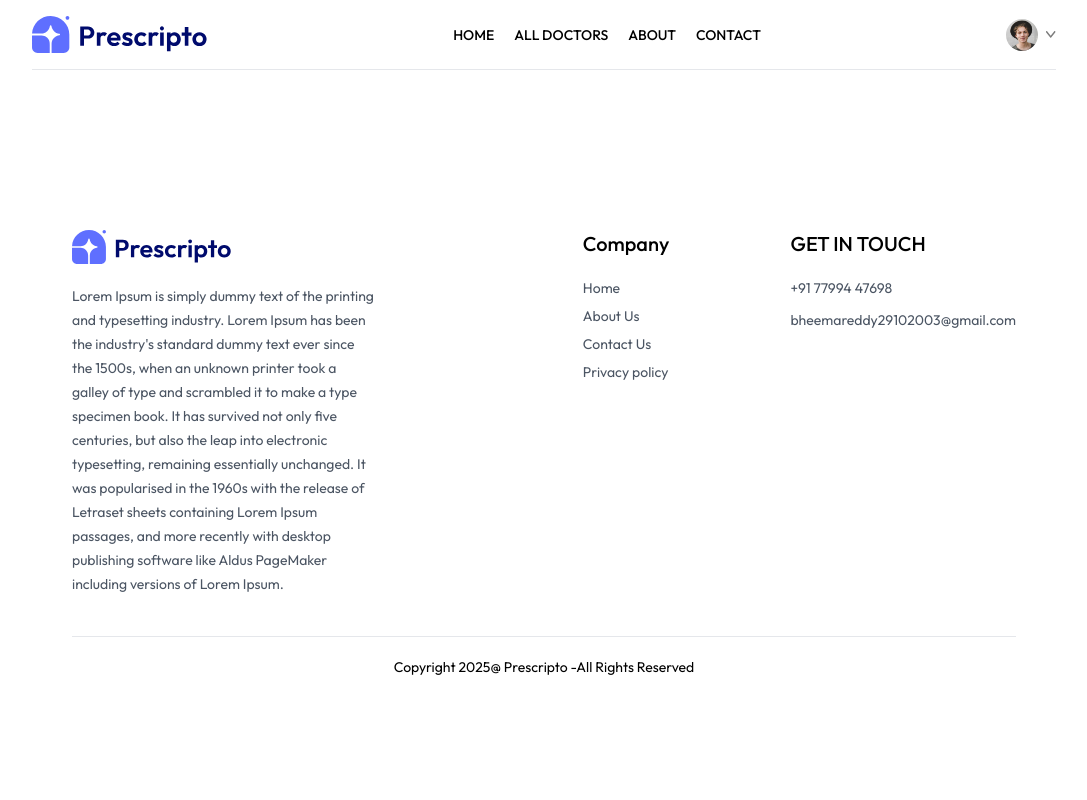
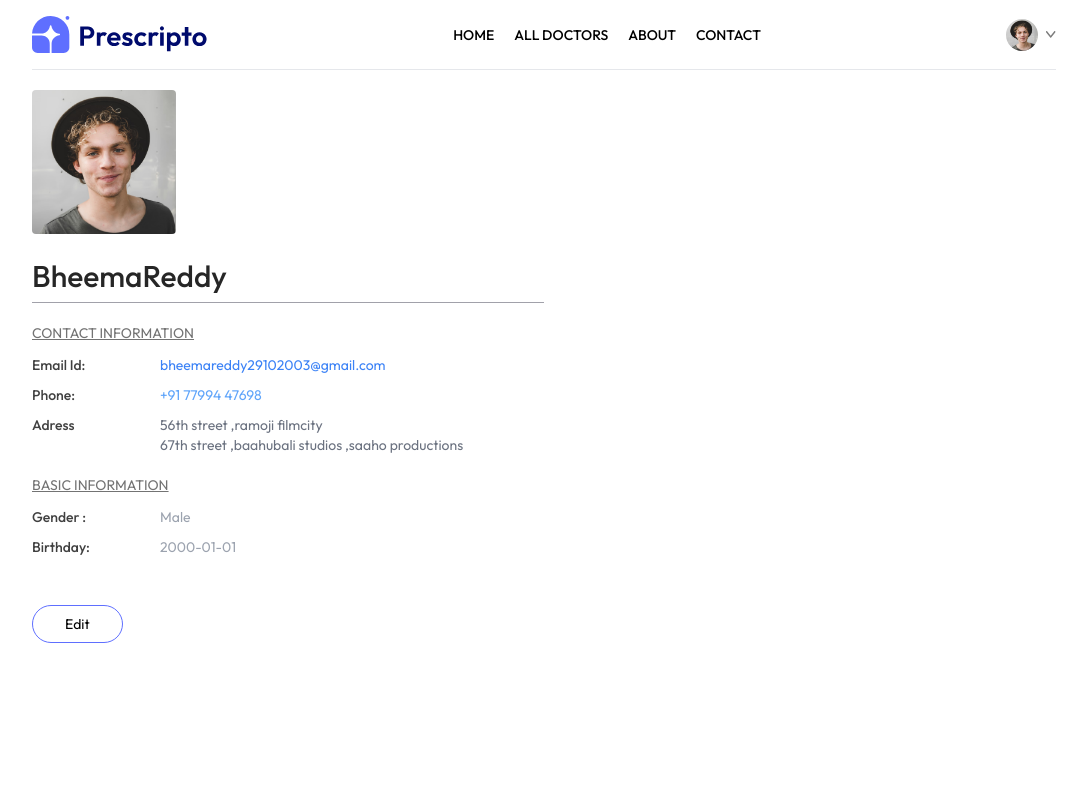
Before and after one commit to BheemaReddy07/Doctor_Appointment, a React (Vite) app in the folder frontend/: page /my-profile in a window 1280 px wide. Shown: the top 800 px of the page, without its empty margins (96-1183 px from the left). Built offline with nearby package versions, Linux system fonts and the light colour scheme.

Commit message:
completed the profile,login

```diff
--- a/frontend/src/pages/About.jsx
+++ b/frontend/src/pages/About.jsx
@@ -5,7 +5,7 @@
   return (
     <div>
       <div className='text-center text-2xl pt-10 text-gray-500'>
-        <p>ABOUT  <span className='text0gray-700 font-medium'>US</span></p>
+        <p>ABOUT  <span className='text-gray-700 font-medium'>US</span></p>
       </div>
 
       <div className='my-10 flex flex-col md:flex-row gap-12'>
--- a/frontend/src/pages/Login.jsx
+++ b/frontend/src/pages/Login.jsx
@@ -1,10 +1,54 @@
 import React from 'react'
+import { useState } from 'react'
+const Login = () => {
+   const [state,setState] = useState('Sign Up')
 
-const Login = () => {
+   const [name,setName] = useState('')
+   const [email,setEmail] = useState('')
+   const [password ,setPassword] = useState('')
+
+   const onSubmitHandler = async (event) =>{
+        event.preventDefault()
+   }
+
+
   return (
-    <div>
 
-    </div>
+    <form className='min-h-[80vh] flex items-center'>
+      <div className='flex flex-col gap-3 m-auto items-start p-8 min-w-[340px] sm:min-w-96 border rounded-xl text-zinc-600 text-sm shadow-lg'>
+        <p className='text-2xl font-semibold'>{state==='Sign Up'? "Create Account":"Login"}</p>
+        <p className='font-sm text-[13px] text-gray-500'>please {state==='Sign Up'? "Sign In":"Login"} to book an Appointment</p>
+       {
+        state==='Sign Up' &&  <div className='w-full'>
+        <p>Full Name</p>
+        <input className='border border-zinc-300 rounded w-full p-2 mt-1' type="text" name='name' onChange={(e)=>setName(e.target.value)}  value={name} id="" required />
+      </div>
+       }
+
+      <div className='w-full'>
+        <p>Email</p>
+        <input className='border border-zinc-300 rounded w-full p-2 mt-1' type="email" name="email" onChange={(e)=>setEmail(e.target.value)}  value={email}  required/>
+      </div>
+
+      <div className='w-full'>
+        <p>Password</p>
+        <input className='border border-zinc-300 rounded w-full p-2 mt-1' type="password" name="password" onChange={(e)=>setPassword(e.target.value)}  value={password}  required />
+      </div>
+
+      <button className='bg-primary text-white w-full py-2 rounded-md text-base'>{state==='Sign Up'? "Create Account":"Login"}</button>
+      {
+        state==='Sign Up'
+        ? <p>Already have an account? <span onClick={()=>setState('Login')} className='text-primary underline cursor-pointer'>Login here</span></p>
+        : <p>Create a new account? <span onClick={()=>setState('Sign Up')} className='text-primary underline cursor-pointer'>click here</span></p>
+      }
+
+      </div>
+
+
+
+
+    </form>
+
   )
 }
 
--- a/frontend/src/pages/MyProfile.jsx
+++ b/frontend/src/pages/MyProfile.jsx
@@ -1,9 +1,89 @@
-import React from 'react'
+import React, { useState } from 'react'
+import { assets } from '../assets/assets'
 
 const MyProfile = () => {
+
+  const [isEdit, setIsEdit] = useState(false)
+
+  const [userData, setUserData] = useState({
+    name: "BheemaReddy",
+    image: assets.profile_pic,
+    email: "bheemareddy29102003@gmail.com",
+    phone: "+91 77994 47698",
+    address: {
+      line1: "56th street ,ramoji filmcity",
+      line2: "67th street ,baahubali studios ,saaho productions"
+    },
+    gender: "Male",
+    dob: "2000-01-01"
+  })
+
+
   return (
-    <div>
+    <div className='max-w-lg flex flex-col gap-2 text-sm'>
+      <img className='w-36 rounded' src={userData.image} alt="" />
 
+      {
+        isEdit
+          ? <input className='bg-gray-50 text-3xl font-medium max-w-60 mt-4' type="text" value={userData.name} onChange={e => setUserData(prev => ({ ...prev, name: e.target.value }))} />
+          : <p className='font-medium text-3xl text-neutral-800 mt-4'>{userData.name}</p>
+      }
+      <hr className='bg-zinc-400 h-[1px] border-none' />
+
+      <div>
+
+        <p className='text-neutral-500 underline mt-3'>CONTACT INFORMATION</p>
+        <div className='grid grid-cols-[1fr_3fr] gap-y-2.5 mt-3 text-neutral-700'>
+          <p className='font-medium'>Email Id:</p>
+          <p className='text-blue-500'>{userData.email}</p>
+          <p className='font-medium'>Phone:</p>
+          {
+            isEdit
+              ? <input className='bg-gray-100 max-w-52' type="text" value={userData.phone} onChange={e => setUserData(prev => ({ ...prev, phone: e.target.value }))} />
+              : <p className='text-blue-400'>{userData.phone}</p>
+          }
+          <p className='font-medium'>Adress</p>
+          {
+            isEdit
+            ? <p>
+              <input className='bg-gray-50' type="text"  value={userData.address.line1} onChange={e =>setUserData(prev => ({...prev ,address:{...prev.address,line1:e.target.value}}))}/>
+              <br />
+              <input className='bg-gray-50' type="text"  value={userData.address.line2} onChange={e =>setUserData(prev => ({...prev,address:{...prev.address,line2:e.target.value}}))} />
+            </p>
+            : <p className='text-gray-500'>{userData.address.line1} <br /> {userData.address.line2}</p>
+          }
+
+        </div>
+      </div>
+
+
+      <div>
+        <p className='text-neutral-500 underline mt-3'>BASIC INFORMATION</p>
+        <div className='grid grid-cols-[1fr_3fr] gap-y-2.5 mt-3 text-neutral-700'>
+          <p className='font-medium'>Gender :</p>
+          {
+            isEdit
+            ?  <select className='max-w-20 bg-gray-100' value={userData.gender} onChange={(e)=>setUserData(prev => ({...prev,gender:e.target.value}))}>
+              <option value="Male">Male</option>
+              <option value="Female">Female</option>
+            </select>
+            : <p className='text-gray-400'>{userData.gender}</p>
+          }
+          <p className='font-medium'>Birthday:</p>
+          {
+            isEdit
+            ? <input className='max-w-28 bg-gray-100' type="date" value={userData.dob} onChange={(e) => setUserData(prev => ({...prev,dob: e.target.value}))}/>
+            : <p className='text-gray-400'>{userData.dob}</p>
+          }
+        </div>
+      </div>
+      <div className="mt-10 ">
+        {
+          isEdit
+          ? <button  className='border border-primary px-8 py-2 rounded-full' onClick={()=> setIsEdit(false)}>Save Information</button>
+          : <button className='border border-primary px-8 py-2 rounded-full' onClick={()=> setIsEdit(true)}>Edit</button>
+        }
+      </div>
     </div>
   )
 }
```
